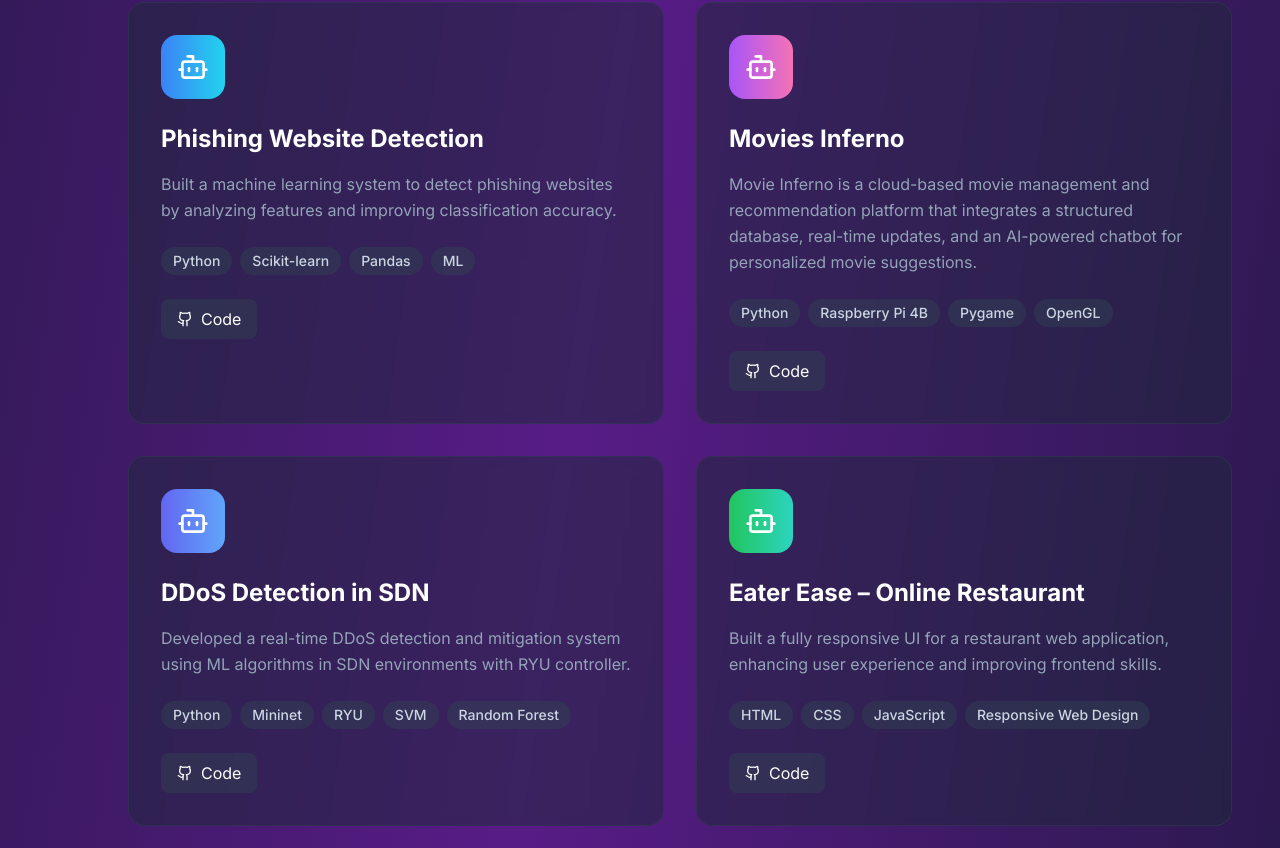
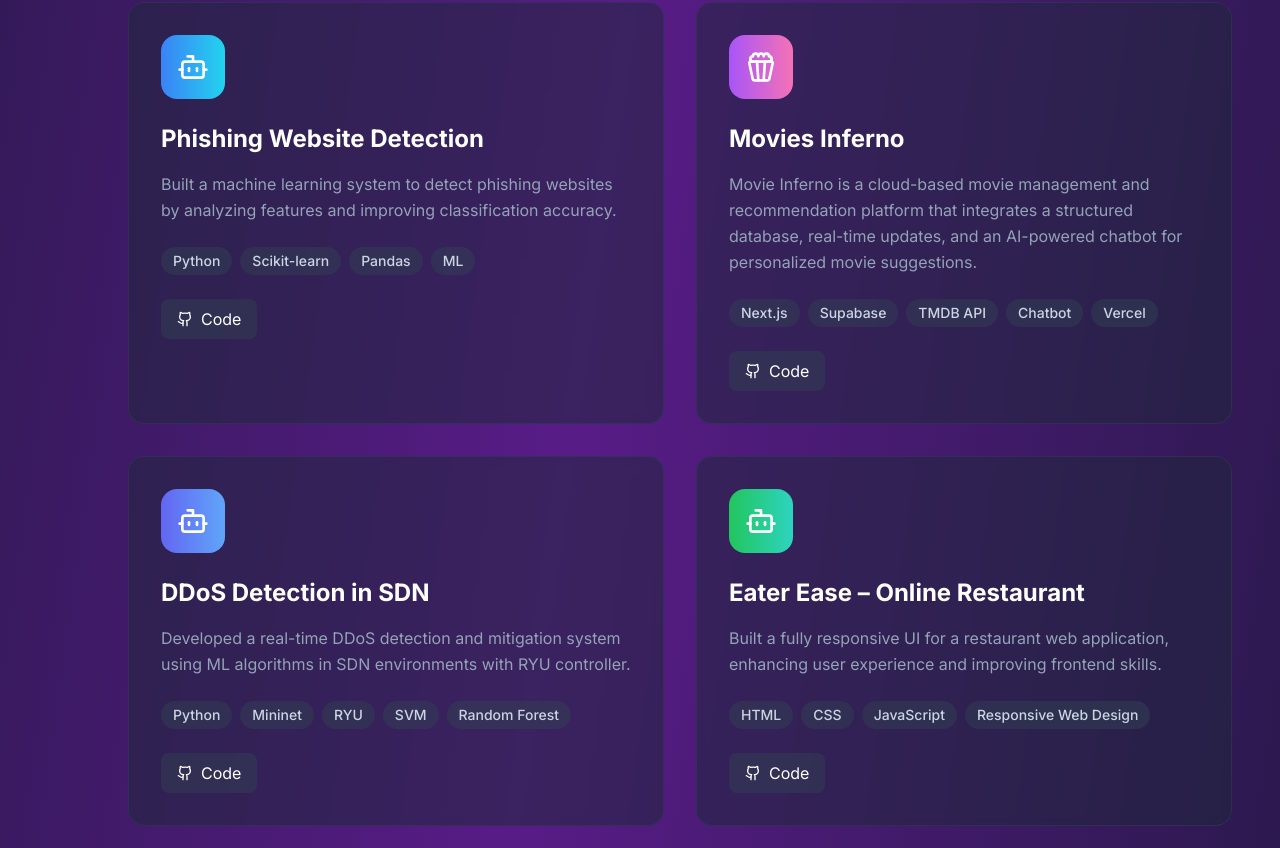
Before and after one commit to Varshithathi2006/Portfolio, a React (Vite) app: page / in a window 1280 px wide. Shown: the part 4578-5426 px from the top of the page. Built offline with nearby package versions, Linux system fonts and the light colour scheme.

Commit message:
Update Movies Inferno project details and icon

```diff
--- a/src/components/Projects.jsx
+++ b/src/components/Projects.jsx
@@ -1,5 +1,5 @@
 import React from 'react';
-import { Github, Bot, BarChart3 } from 'lucide-react';
+import { Github, Bot, BarChart3, Popcorn } from 'lucide-react';
 
 // Fallback icon for any missing icons
 const FallbackIcon = Bot;
@@ -12,7 +12,8 @@ const iconMap = {
   Waves: FallbackIcon,
   LineChart: BarChart3,
   MessageCircle: FallbackIcon,
-  ClipboardList: FallbackIcon
+  ClipboardList: FallbackIcon,
+  Popcorn: Popcorn
 };
 
 const Projects = () => {
@@ -30,7 +31,7 @@ const Projects = () => {
       title: 'Movies Inferno',
       description: 'Movie Inferno is a cloud-based movie management and recommendation platform that integrates a structured database, real-time updates, and an AI-powered chatbot for personalized movie suggestions. ',
       icon: 'Popcorn',
-      tech: ['Python', 'Raspberry Pi 4B', 'Pygame', 'OpenGL'],
+      tech: ['Next.js', 'Supabase', 'TMDB API', 'Chatbot', 'Vercel'],
       gradient: 'from-purple-500 to-pink-400',
       link: 'https://movie-inferno-dbms-cloud.vercel.app/#',
       github: 'https://github.com/Varshithathi2006/MovieInferno_DBMS_Cloud'
```
